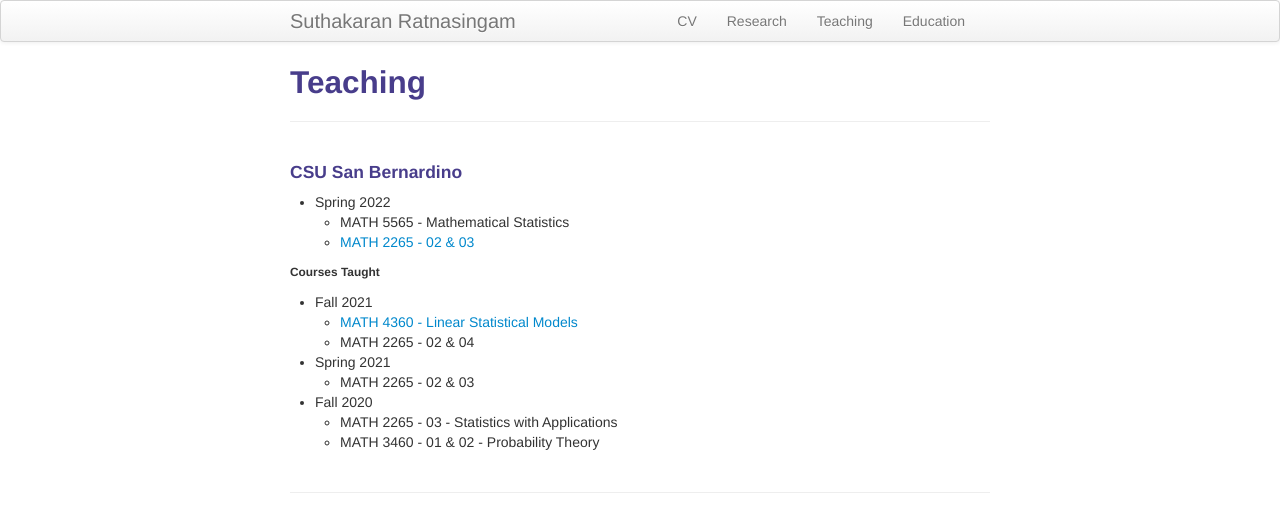
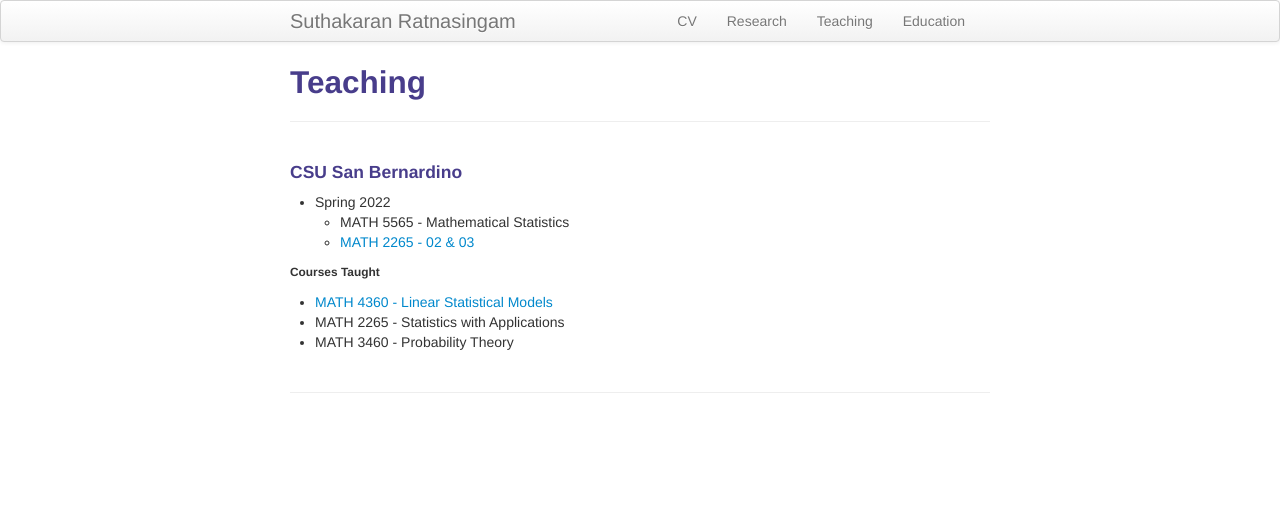
Before and after one commit to suthakaranr/suthakaranr.github.io, a Jekyll site: the page built from pages/Teaching.md, in a window 1280 px wide. Shown: the top 532 px of the page. Built offline with Jekyll 4.4.1, drawn with Linux system fonts in a browser that asks for light colours.

Commit message:
Update Teaching.md

```diff
--- a/pages/Teaching.md
+++ b/pages/Teaching.md
@@ -9,13 +9,6 @@ description: Suthakaran's teaching portfolio
    * <a style="text-decoration:none" href="../pages/StatApp.html" target="_blank" rel="noopener noreferrer">MATH 2265 - 02 & 03 </a>
 
 ###### Courses Taught
-* Fall 2021
    * <a style="text-decoration:none" href="../pages/LinStatModProj.html" target="_blank" rel="noopener noreferrer">MATH 4360 - Linear Statistical Models</a>
-   * MATH 2265 - 02 & 04
-
-* Spring 2021
-   * MATH 2265 - 02 & 03
-
-* Fall 2020
-   * MATH 2265 - 03 - Statistics with Applications
-   * MATH 3460 - 01 & 02 - Probability Theory
+   * MATH 2265 - Statistics with Applications
+   * MATH 3460 - Probability Theory
```
